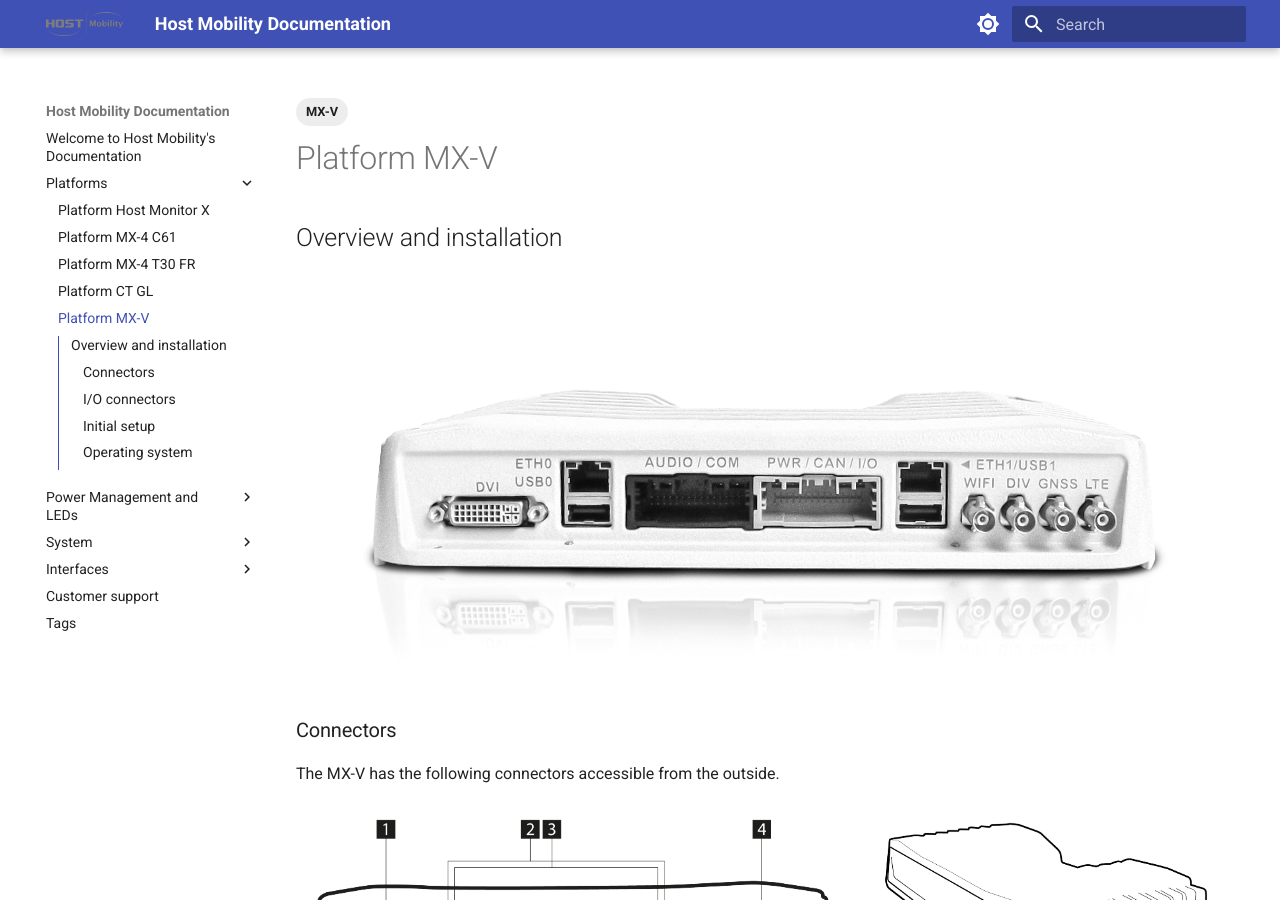
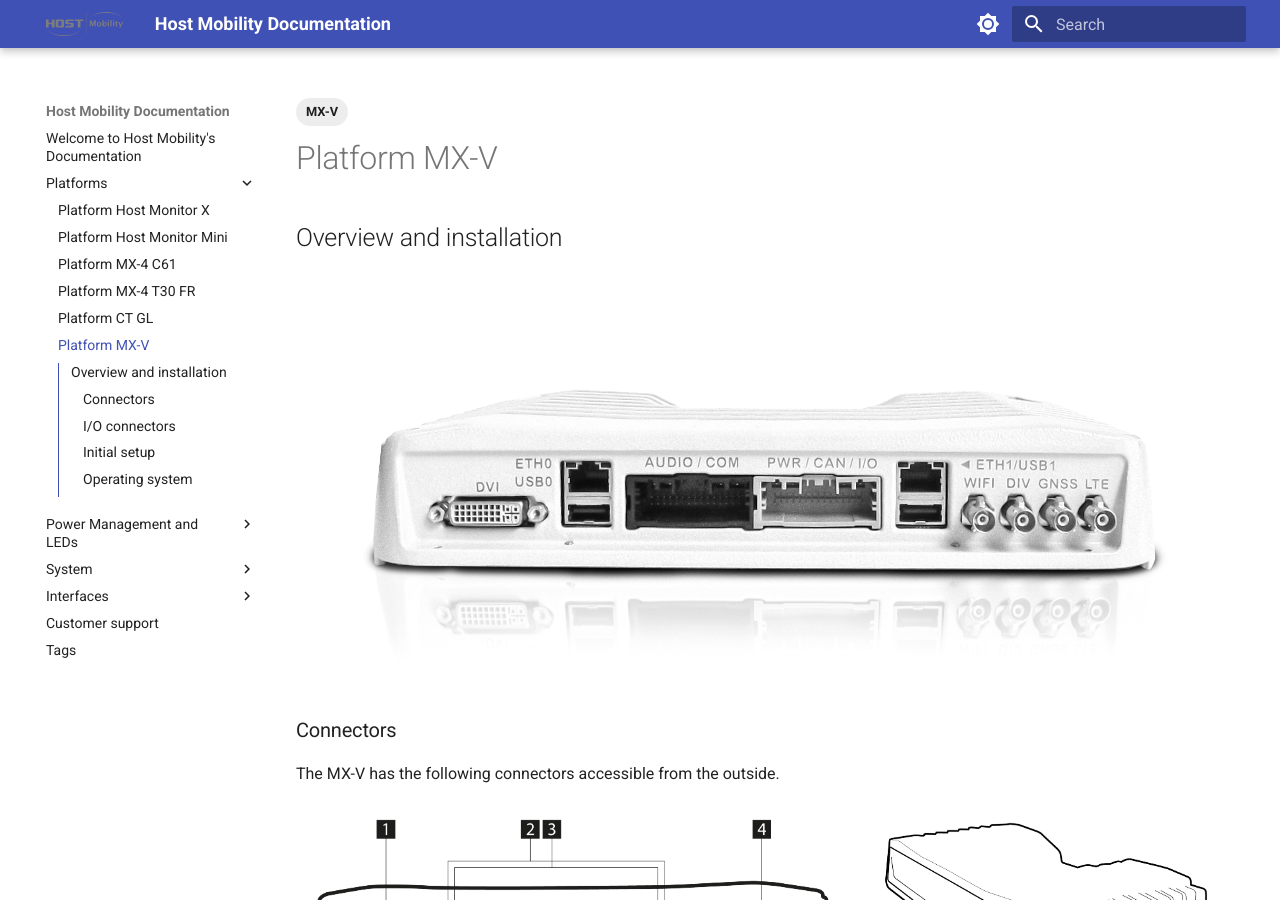
Before and after one commit to hostmobility/documentation, an MkDocs documentation site: the page built from docs/product/mx-v.md, in a window 1280 px wide and 900 px high. Built offline with MkDocs 1.6.1 and Material for MkDocs 9.7.7, drawn with Linux system fonts in a browser that asks for light colours.

Commit message:
mkdocs.yml: add hmm in platform list

```diff
--- a/mkdocs.yml
+++ b/mkdocs.yml
@@ -24,6 +24,7 @@
   - index.md
   - Platforms:
     - product/host-monitor-x.md
+    - product/host-monitor-mini.md
     - product/mx4-c61.md
     - product/mx4-t30fr.md
     - product/mx4-ct-gl.md
```
